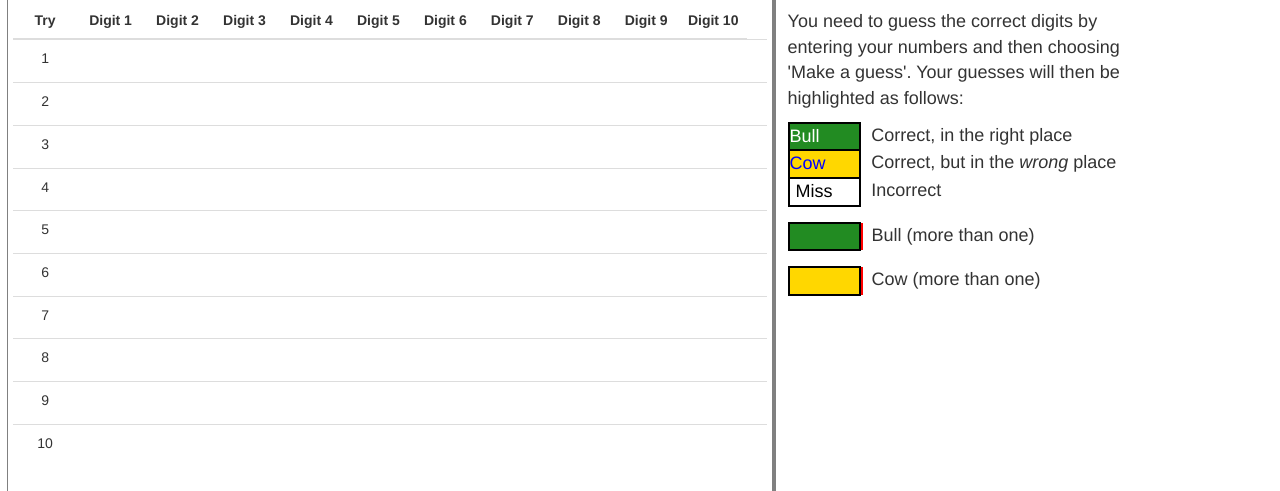
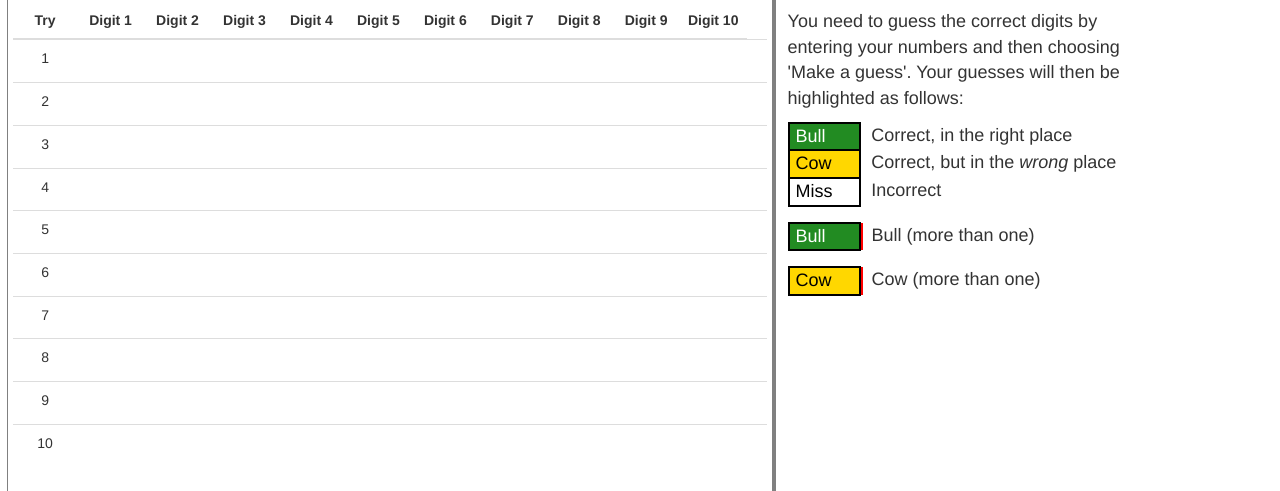
Before and after one commit to samueltauil/python_cowbull_webapp, a Python web app: template templates/playgame.html in a window 1280 px wide. Shown: the part 267-758 px from the top of the page. Run offline with Jinja, Linux system fonts and the light colour scheme; the template is opened without the code that fills it: most values are stand-ins (such as "Sample title", 1, 10 or a date in 2020).

Commit message:
Modify instructions in play game.

```diff
--- a/templates/playgame.html
+++ b/templates/playgame.html
@@ -102,11 +102,11 @@
 </p>
 <table class="key_table">
     <tr>
-        <td class="col1 bull">Bull</td>
+        <td class="col1 miss bull">Bull</td>
         <td class="col2">Correct, in the right place</td>
     </tr>
     <tr>
-        <td class="col1 cow">Cow</td>
+        <td class="col1 miss cow">Cow</td>
         <td class="col2">Correct, but in the <em>wrong</em> place</td>
     </tr>
     <tr>
@@ -116,13 +116,13 @@
 </table>
 <table class="key_table">
     <tr>
-        <td class="col1 bull multiple">&nbsp;</td>
+        <td class="col1 miss bull multiple">Bull</td>
         <td class="col2">Bull (more than one)</td>
     </tr>
 </table>
 <table class="key_table">
     <tr>
-        <td class="col1 cow multiple">&nbsp;</td>
+        <td class="col1 miss cow multiple">Cow</td>
         <td class="col2">Cow (more than one)</td>
     </tr>
 </table>
```
